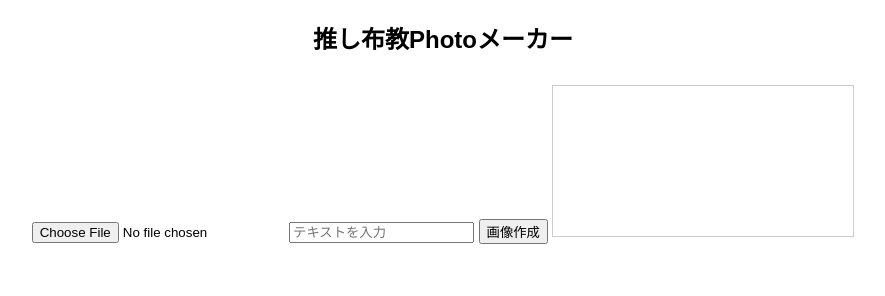
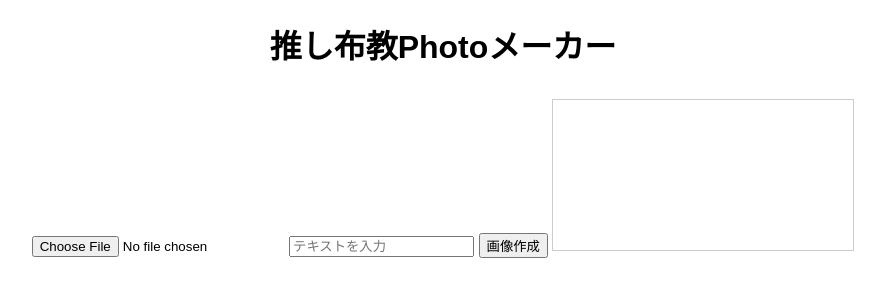
Before and after one commit to cbetaLWF/0217-2, a plain HTML site: page index.html in a window 1280 px wide. Shown: the whole page, without its empty margins (197-1082 px from the left). Drawn offline with Linux system fonts and the light colour scheme.

Commit message:
Update index.html

```diff
--- a/index.html
+++ b/index.html
@@ -11,7 +11,7 @@
     </style>
 </head>
 <body>
-    <h2>推し布教Photoメーカー</h2>
+    <h1>推し布教Photoメーカー</h1>
     <input type="file" id="imageUpload" accept="image/*">
     <input type="text" id="textInput" placeholder="テキストを入力">
     <button onclick="generateImage()">画像作成</button>
```
